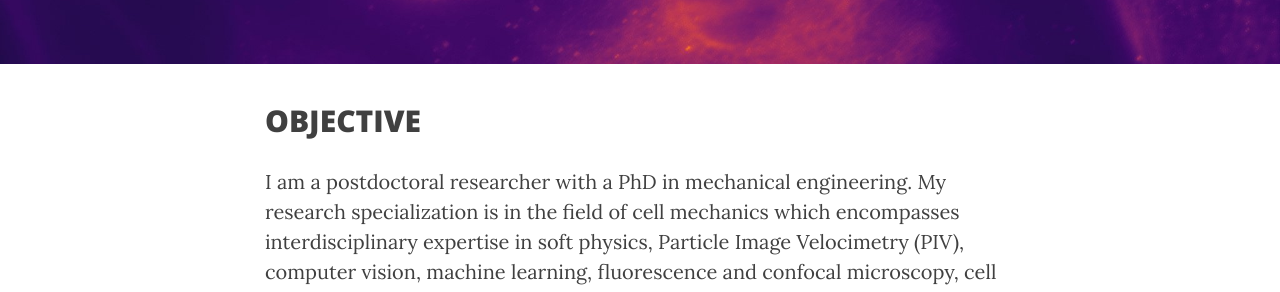
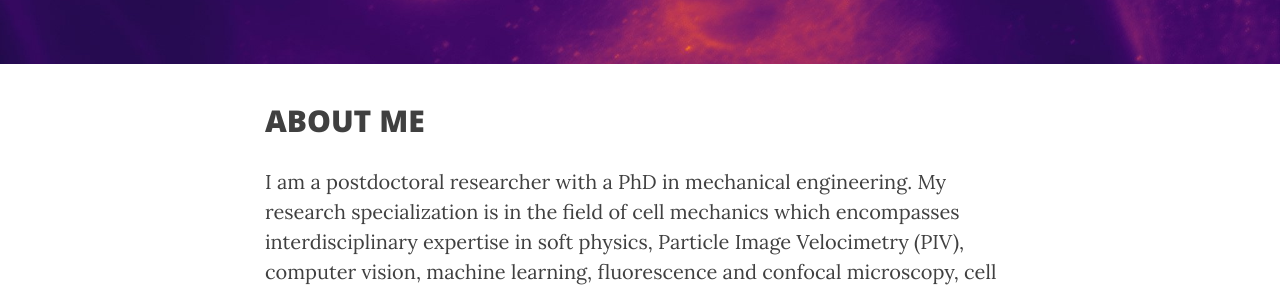
Before and after one commit to vignesharavind/vignesharavind.github.io, a Jekyll site: the page built from about.md, in a window 1280 px wide and 900 px high. Shown: the part 234-526 px from the top of the window. Built offline with Jekyll 4.4.1, drawn with Linux system fonts in a browser that asks for light colours; nearby versions of some CDN libraries.

Commit message:
Update about.md

```diff
--- a/about.md
+++ b/about.md
@@ -5,7 +5,7 @@ description: Ph.D., Mechanical Engineering
 header-img: img/Inferno_Magenta.jpg
 published: true
 ---
-## OBJECTIVE
+## ABOUT ME
 I am a postdoctoral researcher with a PhD in mechanical engineering. My research specialization is in the field of cell mechanics which encompasses interdisciplinary expertise in soft physics, Particle Image Velocimetry (PIV), computer vision, machine learning, fluorescence and confocal microscopy, cell and molecular biology. I have experience working with both in-vitro (Human Umbilical Vein Endothelial Cells, HUVECs) and in-vivo (Xenopus tropicalis) model systems.
 
 ## EDUCATION
```
